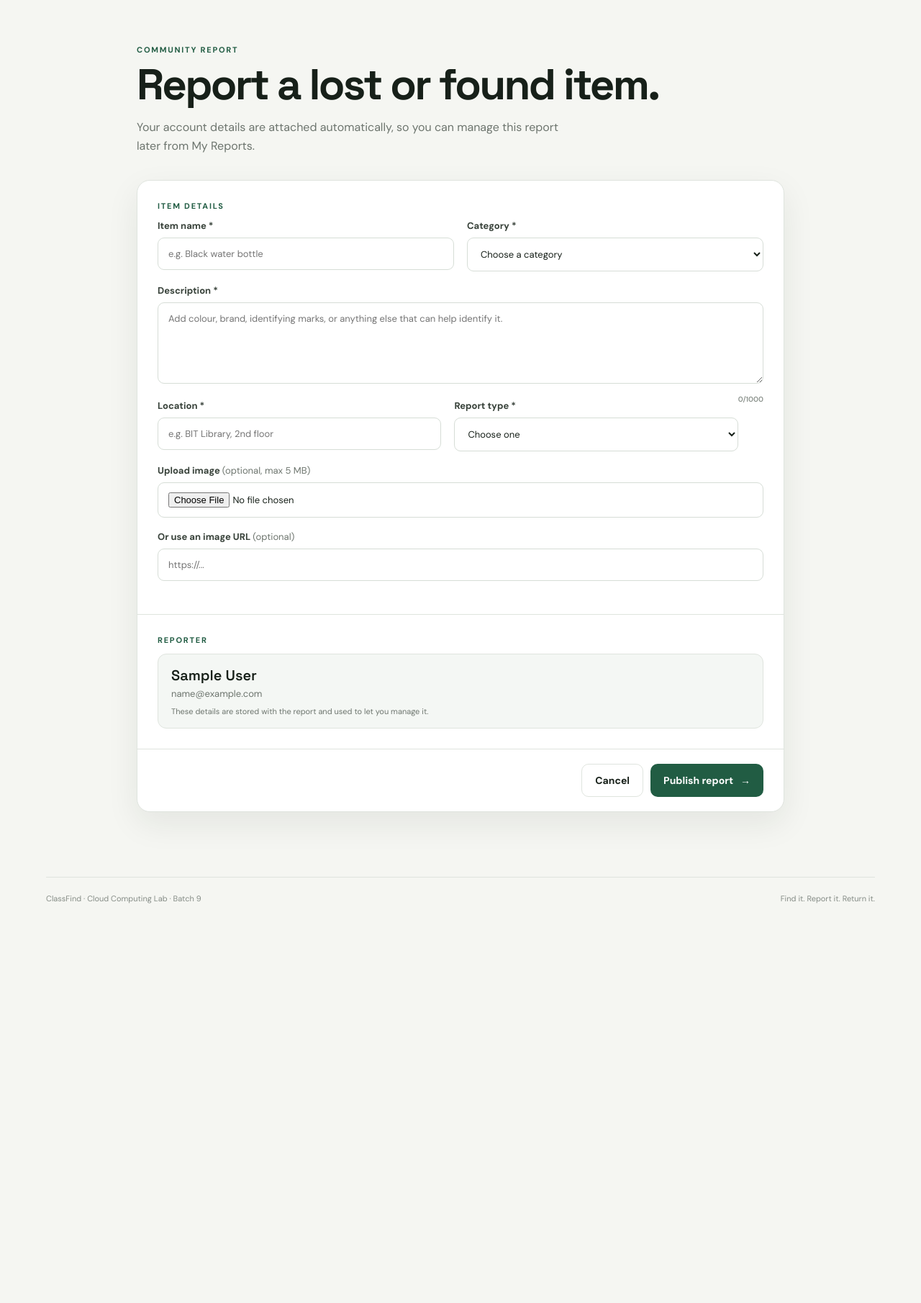
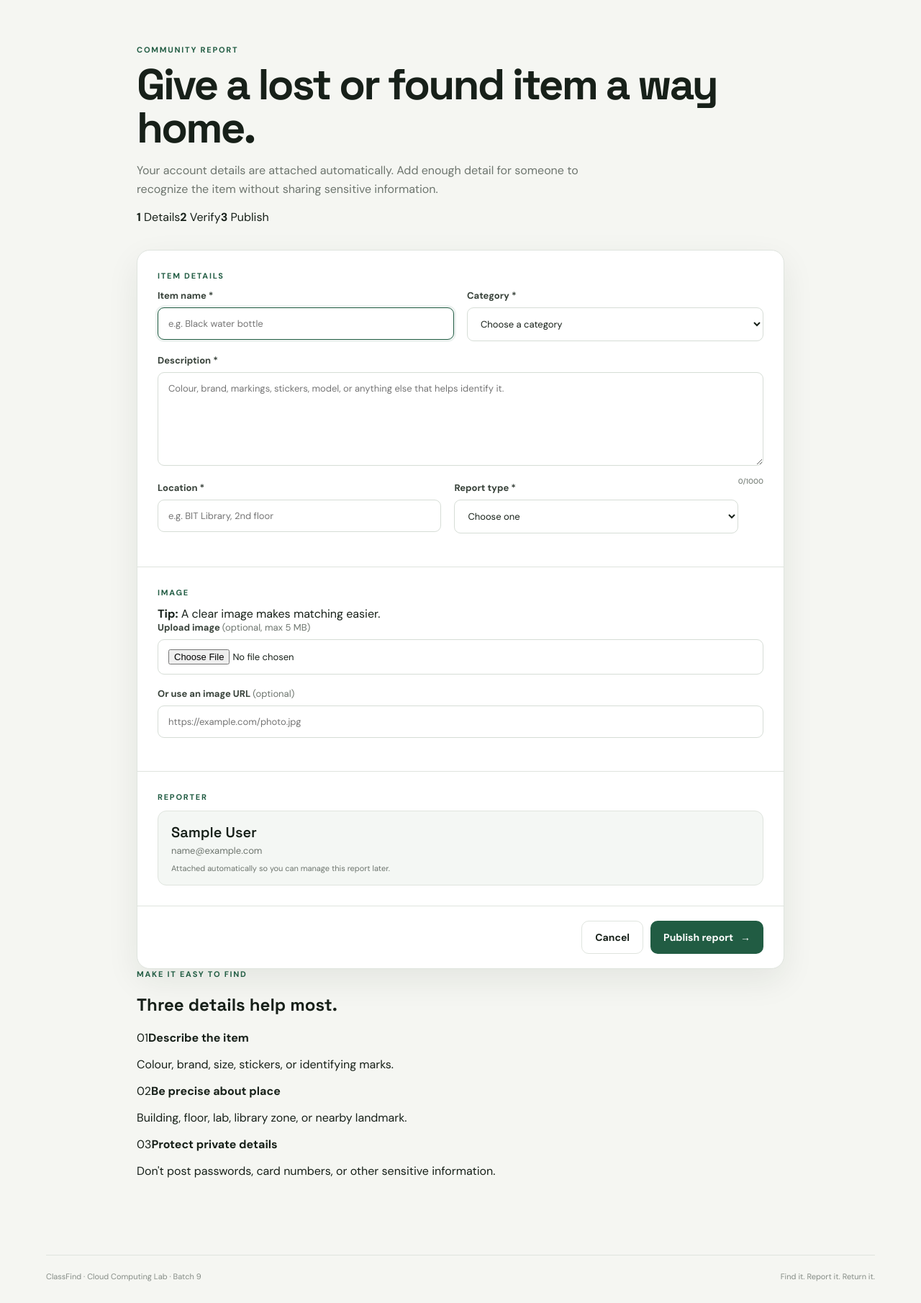
Before and after one commit to vidit-16/ClassFind, a Flask app: page /report in a window 1280 px wide. Shown: the part 97-1907 px from the top of the page at 72% size. Before the commit the page ends 1352 px from the top, so only its background shows below. Run offline with Flask 3, Linux system fonts and the light colour scheme; the visitor is signed in with stand-in values (Sample User, id 1); tables that the repository leaves empty hold one stand-in row (values such as "Sample post").

Commit message:
ui: polish report flow and add guidance

```diff
--- a/templates/report.html
+++ b/templates/report.html
@@ -1,33 +1,57 @@
 {% extends "base.html" %}
 {% block title %}Report Item — ClassFind{% endblock %}
 {% block content %}
-<section class="form-wrap">
-  <div class="form-intro">
+<section class="form-wrap wide-form">
+  <div class="form-intro form-intro-split">
+    <div>
       <p class="eyebrow">COMMUNITY REPORT</p>
-    <h1>Report a lost or found item.</h1>
-    <p>Your account details are attached automatically, so you can manage this report later from My Reports.</p>
+      <h1>Give a lost or found item a way home.</h1>
+      <p>Your account details are attached automatically. Add enough detail for someone to recognize the item without sharing sensitive information.</p>
     </div>
+    <div class="report-progress" aria-label="Report steps">
+      <span class="active"><b>1</b> Details</span><span><b>2</b> Verify</span><span><b>3</b> Publish</span>
+    </div>
+  </div>
+  <div class="form-layout">
     <form class="report-form" method="post" enctype="multipart/form-data">
       <input type="hidden" name="csrf_token" value="{{ csrf_token() }}">
       <div class="form-section">
         <p class="section-kicker">ITEM DETAILS</p>
         <div class="field-grid">
-        <label>Item name *<input name="title" required maxlength="120" placeholder="e.g. Black water bottle"></label>
+          <label>Item name *<input name="title" required maxlength="120" placeholder="e.g. Black water bottle" autofocus></label>
           <label>Category *<select name="category" required><option value="">Choose a category</option><option>Electronics</option><option>Books & Notes</option><option>Wallet & ID</option><option>Keys</option><option>Clothing</option><option>Stationery</option><option>Accessories</option><option>Other</option></select></label>
         </div>
-      <label>Description *<textarea name="description" required maxlength="1000" rows="5" placeholder="Add colour, brand, identifying marks, or anything else that can help identify it."></textarea></label>
+        <label>Description *<textarea name="description" required maxlength="1000" rows="6" placeholder="Colour, brand, markings, stickers, model, or anything else that helps identify it."></textarea></label>
         <div class="field-grid">
           <label>Location *<input name="location" required maxlength="120" placeholder="e.g. BIT Library, 2nd floor"></label>
           <label>Report type *<select name="status" required><option value="">Choose one</option><option value="Lost">I lost this item</option><option value="Found">I found this item</option></select></label>
         </div>
-      <label>Upload image <span class="optional">(optional, max 5 MB)</span><input type="file" name="image_file" accept=".png,.jpg,.jpeg,.gif,.webp,image/png,image/jpeg,image/gif,image/webp"></label>
-<label>Or use an image URL <span class="optional">(optional)</span><input type="url" name="image_url" maxlength="500" placeholder="https://..."></label>
+      </div>
+      <div class="form-section">
+        <p class="section-kicker">IMAGE</p>
+        <div class="upload-tip"><strong>Tip:</strong> A clear image makes matching easier.</div>
+        <label>Upload image <span class="optional">(optional, max 5 MB)</span>
+          <input type="file" name="image_file" accept=".png,.jpg,.jpeg,.gif,.webp,image/png,image/jpeg,image/gif,image/webp">
+        </label>
+        <label>Or use an image URL <span class="optional">(optional)</span><input type="url" name="image_url" maxlength="500" placeholder="https://example.com/photo.jpg"></label>
       </div>
       <div class="form-section">
         <p class="section-kicker">REPORTER</p>
-      <div class="account-summary"><strong>{{ current_user.name }}</strong><span>{{ current_user.email }}</span><small>These details are stored with the report and used to let you manage it.</small></div>
+        <div class="account-summary"><strong>{{ current_user.name }}</strong><span>{{ current_user.email }}</span><small>Attached automatically so you can manage this report later.</small></div>
       </div>
       <div class="form-actions"><a class="secondary-btn" href="{{ url_for('index') }}">Cancel</a><button class="primary-btn" type="submit">Publish report <span>→</span></button></div>
     </form>
+    <aside class="form-aside">
+      <div class="aside-card">
+        <p class="section-kicker">MAKE IT EASY TO FIND</p>
+        <h2>Three details help most.</h2>
+        <div class="tip-list">
+          <div><span>01</span><strong>Describe the item</strong><p>Colour, brand, size, stickers, or identifying marks.</p></div>
+          <div><span>02</span><strong>Be precise about place</strong><p>Building, floor, lab, library zone, or nearby landmark.</p></div>
+          <div><span>03</span><strong>Protect private details</strong><p>Don't post passwords, card numbers, or other sensitive information.</p></div>
+        </div>
+      </div>
+    </aside>
+  </div>
 </section>
 {% endblock %}
```
Lines whose indentation alone changed are shown as unchanged.
